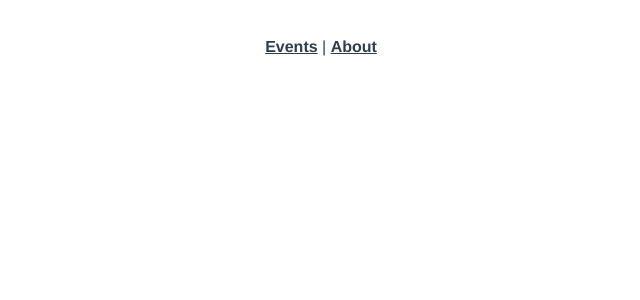
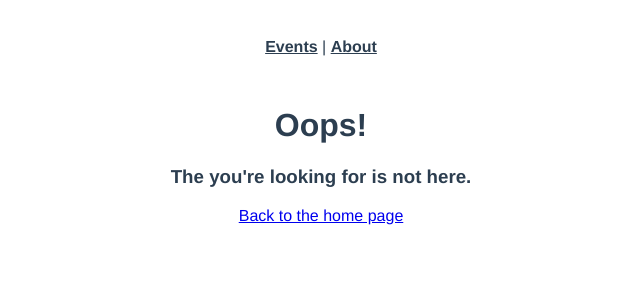
Before and after one commit to jackaltsai/real-world-vue, a Vue app: page /404/1 in a window 1280 px wide. Before the commit this address had no page. Shown: the top 300 px of the page, without its empty margins (319-959 px from the left). Built offline with nearby package versions, Linux system fonts and the light colour scheme.

Commit message:
Try to view a non-existent Event and Error handing 404

```diff
--- a/src/router/index.js
+++ b/src/router/index.js
@@ -5,6 +5,7 @@
 import EventRegister from '@/views/event/Register.vue'
 import EventEdit from '@/views/event/Edit.vue'
 import AboutView from '../views/AboutView.vue'
+import NotFound from '../views/NotFound.vue'
 
 const router = createRouter({
   history: createWebHistory(import.meta.env.BASE_URL),
@@ -59,7 +60,18 @@
       name: 'About',
       component: AboutView,
       alias: '/about'
-    }
+    },
+    {
+      path: '/:catchAll(.*)',
+      name: 'NotFound',
+      component: NotFound
+    },
+    {
+      path: '/404/:resource',
+      name: '404Resource',
+      component: NotFound,
+      props: true
+    },
   ]
 })
 
--- /dev/null
+++ b/src/views/NotFound.vue
@@ -0,0 +1,17 @@
+<template>
+    <h1>Oops!</h1>
+    <h3>The {{ resource }} you're looking for is not here.</h3>
+    <router-link :to="{ name: 'EventList' }">Back to the home page</router-link>
+</template>
+
+<script>
+    export default {
+        props: {
+            type: String,
+            // eslint-disable-next-line vue/require-prop-type-constructor
+            required: true,
+            // eslint-disable-next-line vue/require-prop-type-constructor
+            default: 'page'
+        }
+    }
+</script>
--- a/src/views/event/Layout.vue
+++ b/src/views/event/Layout.vue
@@ -16,6 +16,11 @@
       })
       .catch(error => {
         console.log(error)
+
+        this.$router.push({
+            name: '404Resource',
+            params: { resource: 'event' }
+        })
       })
   }
 }
```
